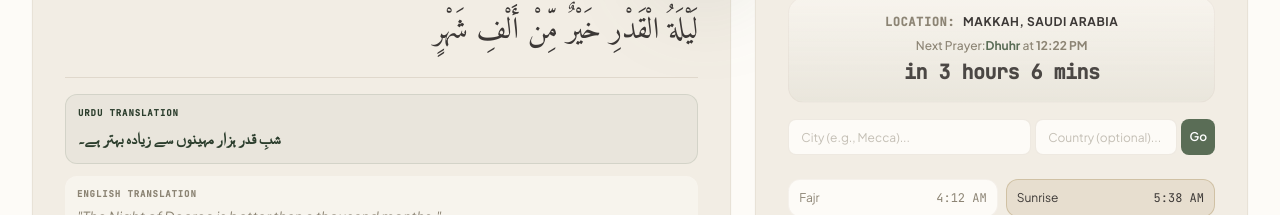
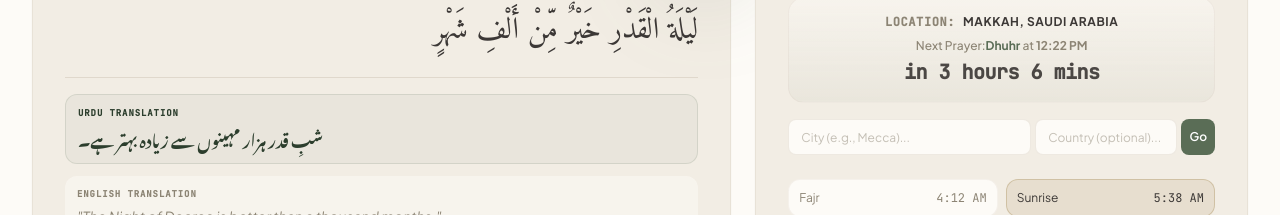
Before and after one commit to AbdulQadir-dev45/quran-website, a React (Vite) app: page / in a window 1280 px wide. Shown: the part 840-1055 px from the top of the page. Built offline with nearby package versions, Linux system fonts and the light colour scheme; a web font is replaced by a local one.

Commit message:
Change Urdu Font

```diff
--- a/src/components/HomeDashboard.tsx
+++ b/src/components/HomeDashboard.tsx
@@ -495,7 +495,7 @@ export default function HomeDashboard({
                 {/* Urdu */}
                 <div className="space-y-1 bg-natural-moss/5 p-3 rounded-xl border border-natural-moss/15">
                   <span className="text-[9px] font-semibold text-natural-forest uppercase tracking-widest font-mono block">Urdu Translation</span>
-                  <p className="text-sm md:text-base font-sans font-semibold text-natural-forest leading-relaxed">
+                  <p className="text-sm md:text-base font-urdu font-semibold text-natural-forest leading-relaxed">
                     {dailyVerse.urdu}
                   </p>
                 </div>
--- a/src/components/SurahTranslationViewer.tsx
+++ b/src/components/SurahTranslationViewer.tsx
@@ -424,8 +424,8 @@ export default function SurahTranslationViewer({
                     {/* Urdu Block */}
                     {(language === "urdu" || language === "dual") && transAyah && (
                       <div className="space-y-1">
-                        <span className="text-[9px] font-semibold text-natural-forest uppercase tracking-widest font-mono">Urdu Translation</span>
-                        <p className="text-lg font-sans font-semibold text-natural-forest leading-relaxed text-right md:text-left">
+                        <span className="text-[10px] font-semibold text-natural-forest uppercase tracking-widest font-mono">Urdu Translation</span>
+                        <p className="text-lg font-urdu font-semibold text-natural-forest leading-relaxed text-right md:text-left">
                           {language === "urdu" ? transAyah.text : secTransAyah?.text}
                         </p>
                       </div>
--- a/src/index.css
+++ b/src/index.css
@@ -5,6 +5,7 @@
   --font-sans: 'Plus Jakarta Sans', system-ui, -apple-system, sans-serif;
   --font-arabic: 'Scheherazade New', 'Amiri', 'Noto Naskh Arabic', serif;
   --font-mono: "JetBrains Mono", ui-monospace, SFMono-Regular, monospace;
+  --font-urdu: 'Noto Nastaliq Urdu', 'Noto Naskh Arabic', 'Amiri', serif;
 
   /* Natural Tones styling map */
   --color-natural-bg: var(--bg-primary);
```
